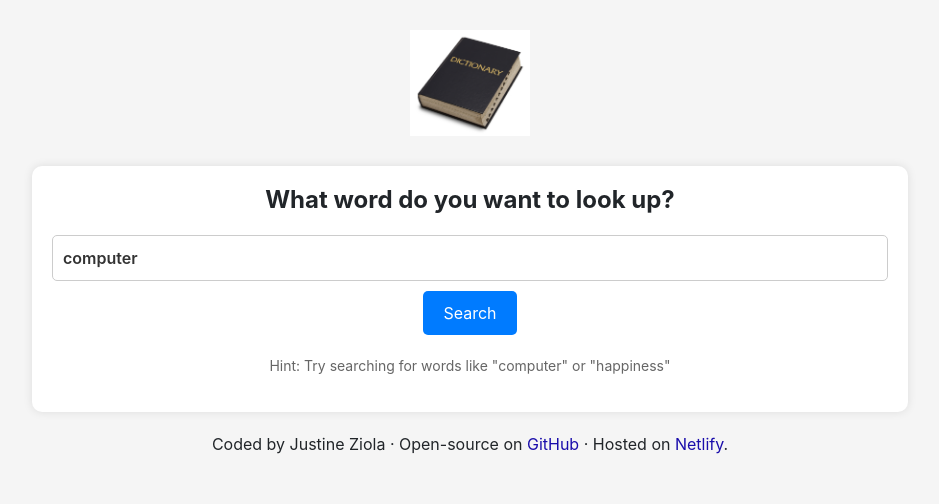
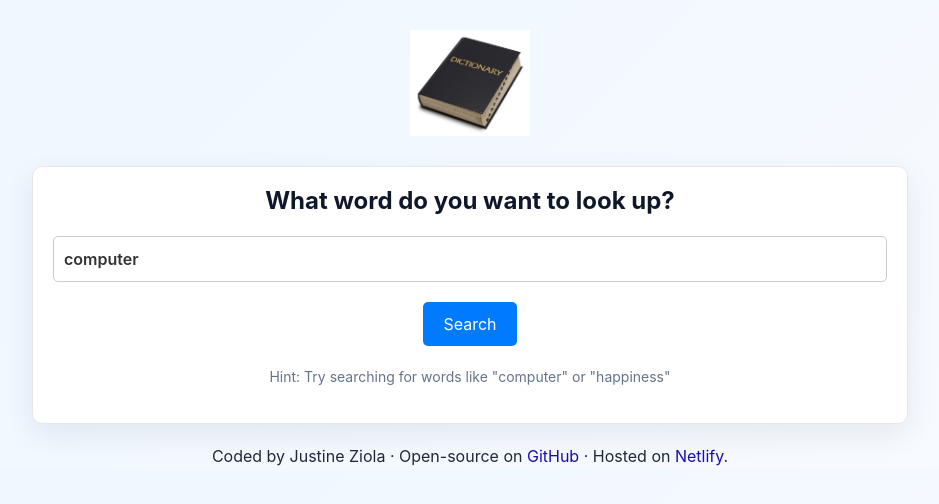
Before and after one commit to SnoopyJacks/react-dictionary, a React (Create React App) app: page / in a window 1280 px wide. Shown: the top 504 px of the page, without its empty margins (170-1109 px from the left). Built offline with nearby package versions, Linux system fonts and the light colour scheme; no server answers.

Commit message:
updated colour, and added finishing touches

```diff
--- a/src/App.css
+++ b/src/App.css
@@ -1,5 +1,6 @@
 body {
-  background-color: #f5f5f5;
+  background: linear-gradient(135deg, #eef6ff 0%, #f8fbff 100%);
+  color: #1f2937;
 }
 
 a {
@@ -25,4 +26,5 @@ a {
 .App-footer {
   margin: 30px 0;
   text-align: center;
+  color: #64748b;
 }
--- a/src/Dictionary.css
+++ b/src/Dictionary.css
@@ -3,20 +3,23 @@
   font-weight: bold;
   margin-bottom: 20px;
   text-align: center;
+  color: #0f172a;
 }
 
 .Dictionary section{
-  background: white;
+  background: #ffffff;
   padding: 20px;
   border-radius: 10px;
-  box-shadow: 0px 0px 10px rgba(0, 0, 0, 0.1);
+  box-shadow: 0 10px 30px rgba(15, 23, 42, 0.08);
   margin: 20px auto;
+  border: 1px solid #e5e7eb;
 }
 .Dictionary form {
   display: flex;
   flex-direction: column;
   align-items: center;
   margin-bottom: 20px;
+  gap: 10px;
 }
 
 .Dictionary input {
@@ -27,6 +30,12 @@
   font-size: 16px;
   color: #333;
   font-weight: 600;
+}
+
+.Dictionary input:focus {
+  outline: none;
+  border-color: #38bdf8;
+  box-shadow: 0 0 0 3px rgba(56, 189, 248, 0.2);
 }
 
 .Dictionary button {
@@ -47,6 +56,6 @@
 .Dictionary .hint {
   margin-top: 10px;
   font-size: 14px;
-  color: #666;
+  color: #64748b;
   text-align: center;
 }
--- a/src/Meaning.css
+++ b/src/Meaning.css
@@ -2,10 +2,18 @@
   font-size: 24px;
   font-weight: bold;
   margin-bottom: 10px;
+  color: #0284c7;
+}
+
+.Meaning .definition {
+  color: #334155;
+  font-size: 16px;
+  line-height: 1.6;
 }
 
 .Meaning .example {
   font-style: italic;
   margin-bottom: 20px;
   opacity: 0.7;
+  color: #64748b;
 }
--- a/src/Phonetic.css
+++ b/src/Phonetic.css
@@ -22,4 +22,5 @@
 .Phonetic .text {
   opacity: 0.7;
   font-weight:bold;
+  color: #0284c7;
 }
--- a/src/Photos.css
+++ b/src/Photos.css
@@ -1,8 +1,15 @@
+
+
 .Photos img {
   width: 100%;
   height: auto;
   border-radius: 5px;
   margin-bottom: 10px;
+  transition: transform 150ms ease-in-out;
+}
+
+.Photos img:hover {
+  transform: scale(1.03);
 }
 
 .Photos section{
--- a/src/Results.css
+++ b/src/Results.css
@@ -2,16 +2,20 @@
   font-size: 36px;
   font-weight: bold;
   line-height: 1.2;
+  color: #0f172a;
 }
 
 .Results section {
   padding: 20px;
   margin-bottom: 20px;
   border-radius: 10px;
+  background: #ffffff;
+  box-shadow: 0 10px 30px rgba(15, 23, 42, 0.08);
+  border-left: 5px solid #38bdf8;
 }
 
 .Results .phonetics {
   font-size: 18px;
-  color: #666;
+  color: #0284c7;
   margin-bottom: 10px;
 }
--- a/src/Synonyms.css
+++ b/src/Synonyms.css
@@ -8,5 +8,6 @@
   padding-right: 10px;
   font-size: 15px;
   border-radius: 20px;
-  background-color: #f0f0f0;
+  background-color: #e0f2fe;
+  color: #0369a1;
 }
```
